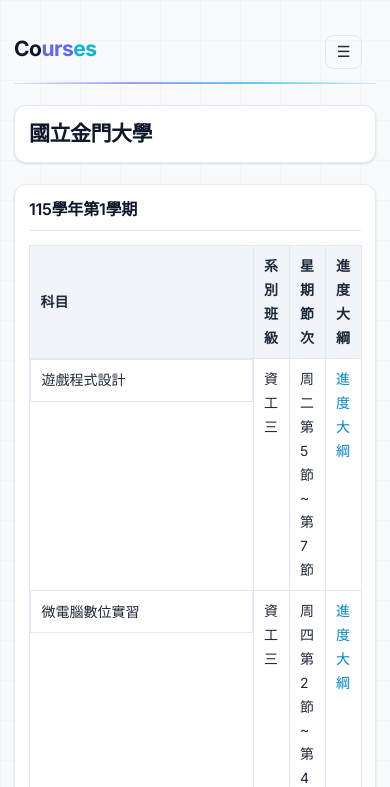
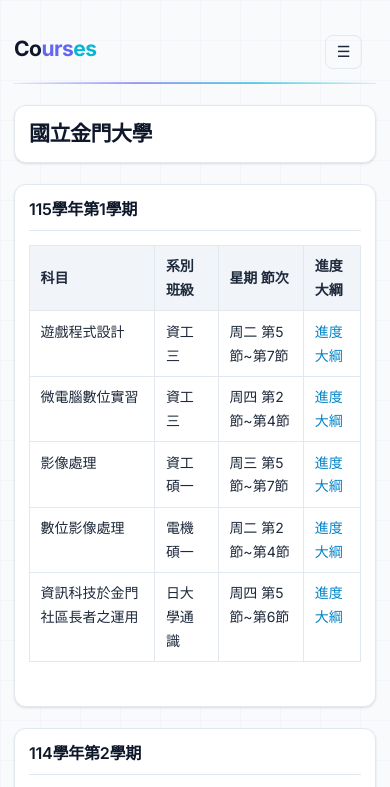
Before and after one commit to yxzhao0429/yxzhao0429.github.io, a plain HTML site: page courses.html in a window 390 px wide. Shown: the top 787 px of the page. Drawn offline with Linux system fonts and the light colour scheme.

Commit message:
Update AGENTS.md; remove first-column table styling

```diff
--- a/style.css
+++ b/style.css
@@ -309,19 +309,6 @@ img {
   word-break: break-word;
 }
 
-.section-card td:first-child {
-  white-space: nowrap;
-  font-weight: 600;
-  color: var(--primary);
-  padding-right: 1rem;
-  width: 50px;
-}
-
-.mytable td:first-child {
-  color: inherit;
-  font-weight: normal;
-}
-
 .page-students .section-card td {
   vertical-align: middle;
 }
@@ -499,23 +486,6 @@ img {
   .info-list .date + br {
     display: none;
   }
-
-  .section-card td:first-child {
-    white-space: nowrap;
-    width: auto;
-  }
-
-  .section-card .mytable td:first-child {
-    display: block;
-    margin-bottom: 0.25rem;
-  }
-
-  .page-students .mytable td:first-child {
-    max-width: 200px;
-    white-space: normal;
-    word-break: break-word;
-    border-bottom: none;
-  }
 }
 
 /* ===== Animations ===== */
```
Also changed, not shown: 1 other file.
